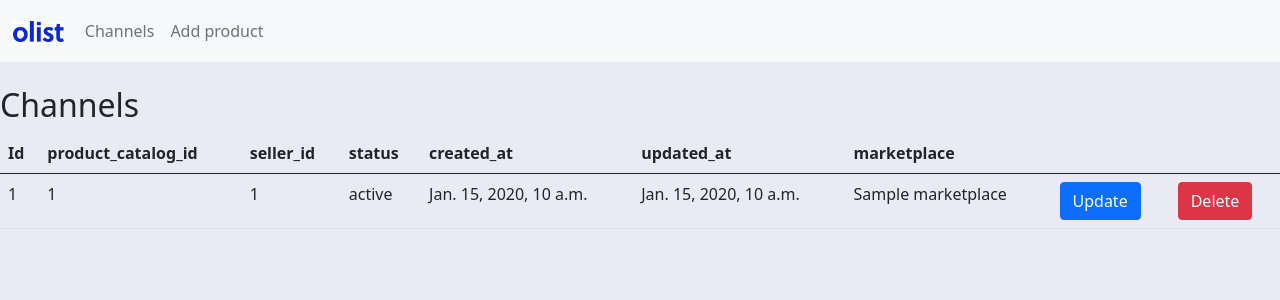
After one commit to olist/TS-channel_django-temp, a Django app: template channels/templates/channels_list.html in a window 1280 px wide. The commit adds this page. Shown: the top 300 px of the page. Run offline with Django 3.2, Linux system fonts and the light colour scheme; the template is opened without the code that fills it: most values are stand-ins (such as "Sample title", 1, 10 or a date in 2020); parts of the project's set-up code (start-up, migrations or seed data) failed here and were passed over.

Commit message:
feat(templates): list e form templates definidos.

```diff
--- a/base/templates/base.html
+++ b/base/templates/base.html
@@ -24,10 +24,10 @@
         <div class="collapse navbar-collapse" id="navbarNavDropdown">
           <ul class="navbar-nav">
             <li class="nav-item">
-              <a class="nav-link" href="/post-products">Channels</a>
+              <a class="nav-link" href="{% url 'list-products' %}">Channels</a>
             </li>
             <li class="nav-item">
-              <a class="nav-link" href="/post-products/new">Add product</a>
+              <a class="nav-link" href="{% url 'create-product' %}">Add product</a>
             </li>
           </ul>
         </div>
--- a/channels/models.py
+++ b/channels/models.py
@@ -22,7 +22,6 @@ class ProductPost(models.Model):
     status = models.BooleanField(default=True)
     created_at = models.DateTimeField(auto_now_add=True)
     updated_at = models.DateTimeField(auto_now=True)
-    updated_at = models.DateTimeField(auto_now=True)
 
     class Meta:
         managed = True
--- a/channels/tamplates/channels_form.html
+++ b/channels/templates/channels_form.html
@@ -3,13 +3,11 @@
 {% block content %}
 
 <div class="col-md-7 col-lg-8">
-    <h4 class="mb-3">Create new seller</h4>
+    <h4 class="mb-3">Create new product</h4>
 
     <form method="post" class="">{% csrf_token %}
 
-        {{ seller_form.as_p }}
-        {{ address_form.as_p }}
-        {{ contact_form.as_p }}
+        {{ post.as_p }}
 
         <input type="submit" value="Save" class="btn btn-primary">
         <input type="submit" value="Return" class="btn btn-secondary">
--- /dev/null
+++ b/channels/templates/channels_list.html
@@ -0,0 +1,48 @@
+{% extends 'base.html' %}
+
+{% block content %}
+
+    <h2 class="mt-4">Channels</h2>
+
+    {% if posted_products %}
+
+    <table class="table">
+        <thead>
+            <tr>
+                <th scope="col">Id</th>
+                <th scope="col">product_catalog_id</th>
+                <th scope="col">seller_id</th>
+                <th scope="col">status</th>
+                <th scope="col">created_at</th>
+                <th scope="col">updated_at</th>
+                <th scope="col">marketplace</th>
+                <th scope="col"></th>
+                <th scope="col"></th>
+            </tr>
+        </thead>
+        <tbody>
+
+            {% for posted_product in  posted_products %}
+
+                <tr>
+                    <td>{{ posted_product.id }}</td>
+                    <td>{{ posted_product.product_catalog_id }}</td>
+                    <td>{{ posted_product.seller_id }}</td>
+                    <td>{{ posted_product.status }}</td>
+                    <td>{{ posted_product.created_at }}</td>
+                    <td>{{ posted_product.updated_at }}</td>
+                    <td>{{ posted_product.marketplace }}</td>
+                    <td><a type="button" class="btn btn-primary" href="{% url 'update-product' posted_product.id %}" >Update</a></td>
+                    <td><a type="button" class="btn btn-danger" href="{% url 'delete-product' posted_product.id %}" >Delete</a></td>
+                </tr>
+
+            {% endfor %}
+
+        </tbody>
+    </table>
+    {% else %}
+        <p>There are no published products.</p>
+    {% endif %}
+
+
+{% endblock content %}
--- a/channels/views.py
+++ b/channels/views.py
@@ -5,7 +5,7 @@ from channels.forms import ProductPostForm
 
 def list_product(request):
     posted_products = ProductPost.objects.all()
-    return render(request, 'products.hmtl', {'posted_products': posted_products})
+    return render(request, 'channels_list.html', {'posted_products': posted_products})
 
 
 def create_product(request):
@@ -16,7 +16,7 @@ def create_product(request):
 
         return redirect('list-products')
 
-    return render(request, 'new/', {'post': post_form})
+    return render(request, 'channels_form.html', {'post': post_form})
 
 
 def update_product(request, post_id):
@@ -28,7 +28,7 @@ def update_product(request, post_id):
 
         return redirect('list-products')
 
-    return render(request, 'new/', {'post': post_form})
+    return render(request, 'channels_form.html', {'post': post_form})
 
 
 def delete_product(request, post_id):
```
Also changed, not shown: channels/tamplates/channels_list.html (deleted, +0 -38 lines), 1 other file.
